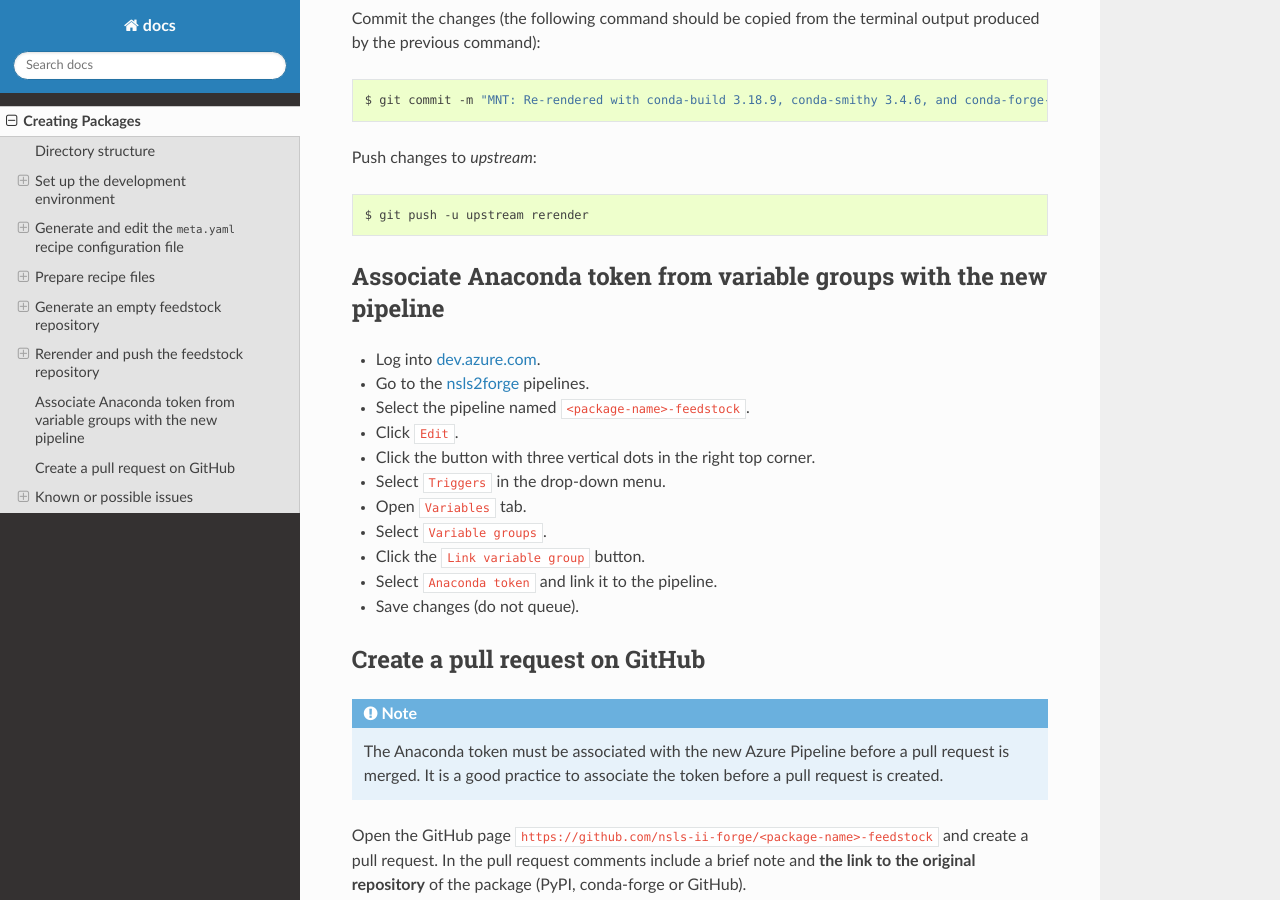
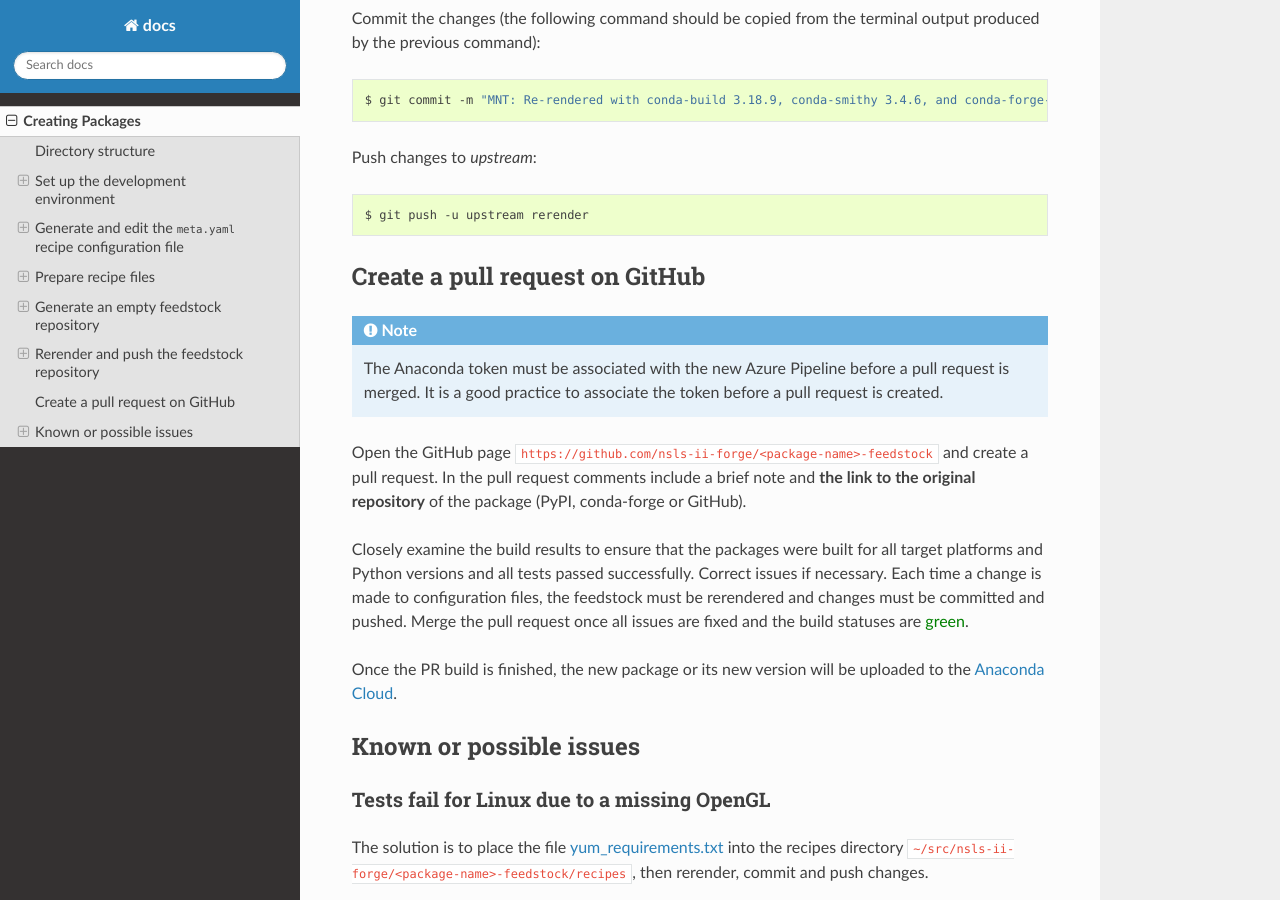
Before and after one commit to nsls-ii-forge/docs, a Sphinx documentation site: the page built from source/creating_packages.rst, in a window 1280 px wide and 900 px high, scrolled down 6770 px. Built offline with Sphinx 7.4.7 and the Read the Docs theme 2.0.0, drawn with Linux system fonts in a browser that asks for light colours.

Commit message:
remove section "Associate Anaconda token from variable groups with the new pipeline"
this process now happens automatically

```diff
--- a/source/creating_packages.rst
+++ b/source/creating_packages.rst
@@ -391,23 +391,6 @@ Push changes to `upstream`:
 
     $ git push -u upstream rerender
 
-===================================================================
-Associate Anaconda token from variable groups with the new pipeline
-===================================================================
-
-- Log into `dev.azure.com <https://dev.azure.com>`_.
-- Go to the `nsls2forge <https://dev.azure.com/nsls2forge/nsls2forge/_build>`_
-  pipelines.
-- Select the pipeline named ``<package-name>-feedstock``.
-- Click ``Edit``.
-- Click the button with three vertical dots in the right top corner.
-- Select ``Triggers`` in the drop-down menu.
-- Open ``Variables`` tab.
-- Select ``Variable groups``.
-- Click the ``Link variable group`` button.
-- Select ``Anaconda token`` and link it to the pipeline.
-- Save changes (do not queue).
-
 ===============================
 Create a pull request on GitHub
 ===============================
```
